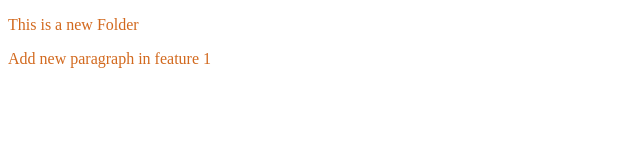
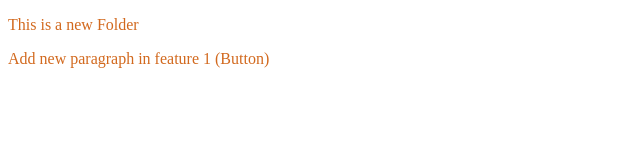
Before and after one commit to aneebamoezz/localrepo, a plain HTML site: page index.html in a window 1280 px wide. Shown: the full height of the page, 0-640 px from the left. Drawn offline with Linux system fonts and the light colour scheme.

Commit message:
Add new Button

```diff
--- a/index.html
+++ b/index.html
@@ -8,6 +8,6 @@
   </head>
   <body>
     <p>This is a new Folder</p>
-    <p>Add new paragraph in feature 1</p>
+    <p>Add new paragraph in feature 1 (Button)</p>
   </body>
 </html>
```
